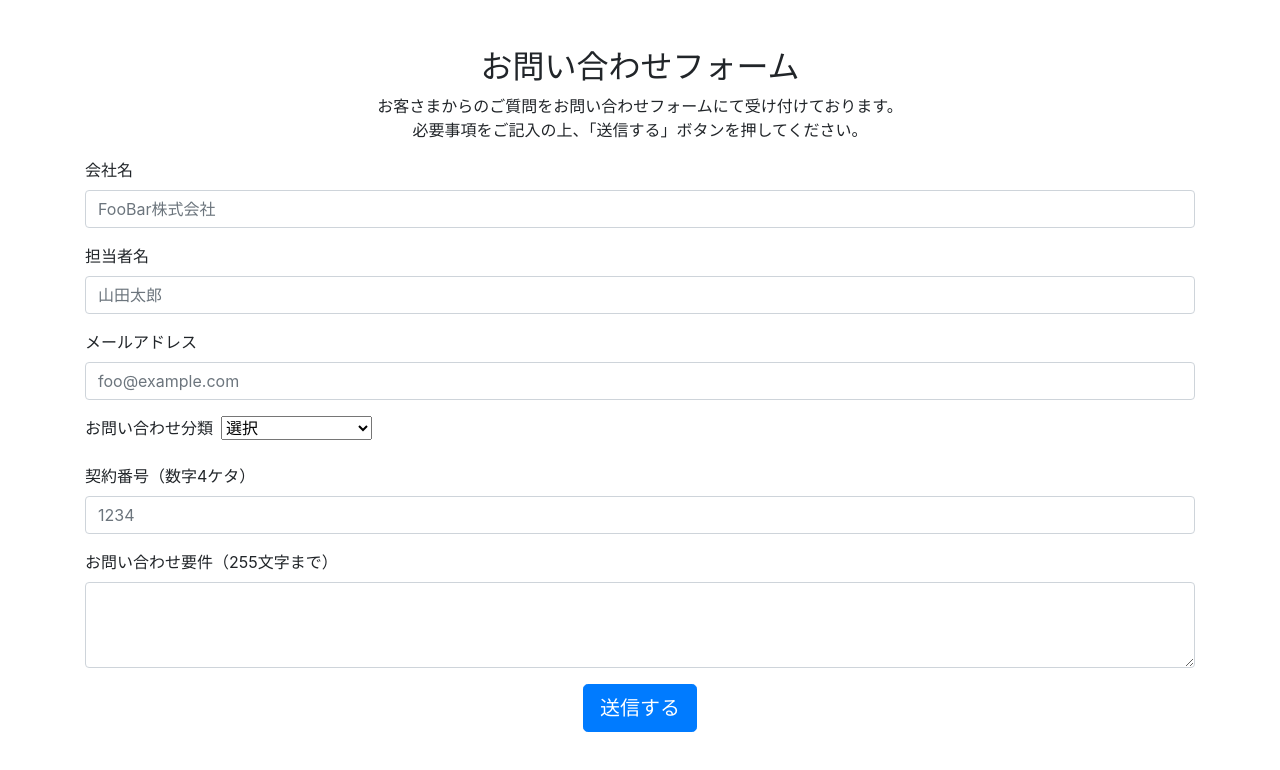
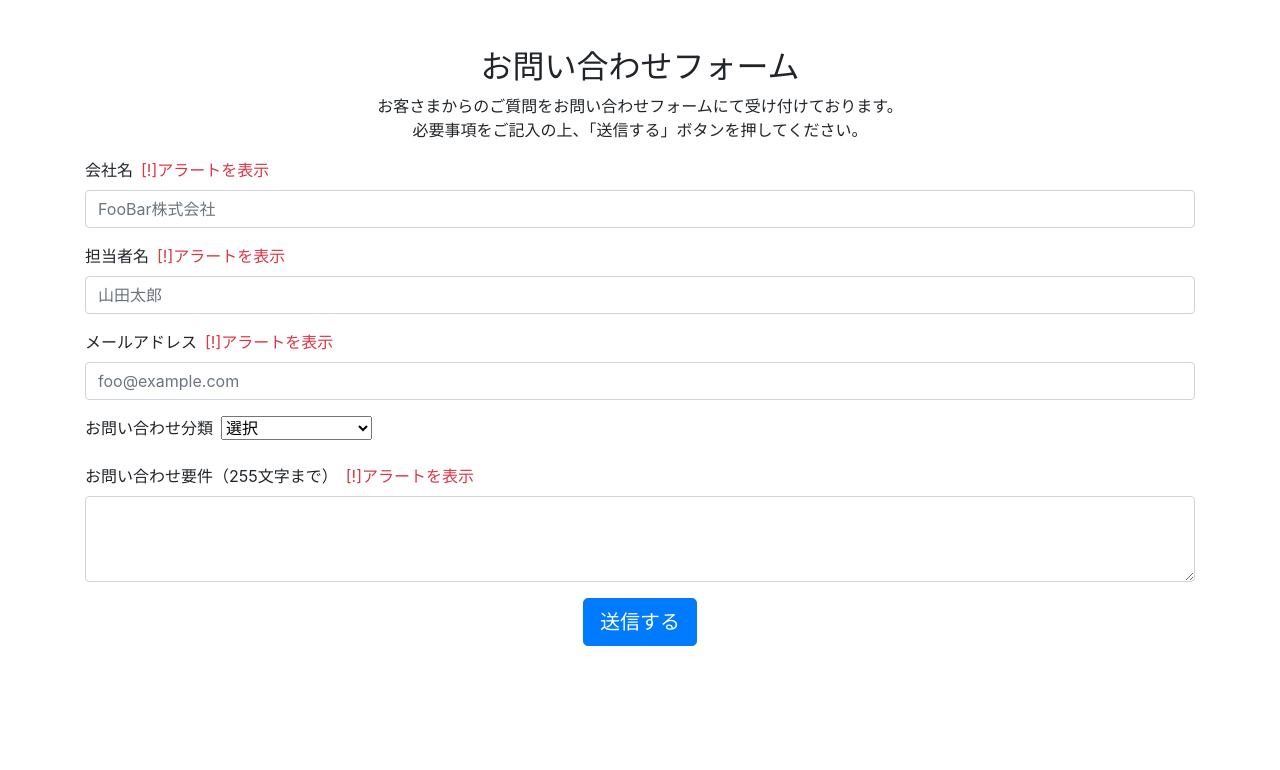
Before and after one commit to tanakanat/contact_page_sample_app, a Vue app: page / in a window 1280 px wide. Shown: the top 770 px of the page. Built offline with nearby package versions, Linux system fonts and the light colour scheme.

Commit message:
項目ごとのアラートUIの追加など

```diff
--- a/src/components/Contact.vue
+++ b/src/components/Contact.vue
@@ -9,6 +9,7 @@
         </span>
       </div>
 
+      <transition>
         <div
           v-if="!isFormValid"
           class="mb-3 py-2 text-center alert-danger rounded"
@@ -18,9 +19,11 @@
             下記について再度ご確認のうえ、修正してください。
           </span>
         </div>
+      </transition>
 
       <div class="mb-3">
         <label for="conpanyName" class="form-label">会社名</label>
+        <span class="ml-2 text-danger rounded">[!]アラートを表示</span>
         <input
           type="text"
           class="form-control"
@@ -33,6 +36,7 @@
 
       <div class="mb-3">
         <label for="contactPersonName" class="form-label">担当者名</label>
+        <span class="ml-2 text-danger rounded">[!]アラートを表示</span>
         <input
           type="text"
           class="form-control"
@@ -45,6 +49,7 @@
 
       <div class="mb-3">
         <label for="mail" class="form-label">メールアドレス</label>
+        <span class="ml-2 text-danger rounded">[!]アラートを表示</span>
         <input
           type="email"
           class="form-control"
@@ -71,10 +76,12 @@
         </select>
       </div>
 
-      <div class="mb-3">
+      <transition>
+        <div v-if="isSelectedMaintenanceInfo" class="mb-3">
           <label for="contractNumber" class="form-label"
             >契約番号（数字4ケタ）</label
           >
+          <span class="ml-2 text-danger rounded">[!]アラートを表示</span>
           <input
             type="text"
             class="form-control"
@@ -84,11 +91,13 @@
             @input="changeContractNumber"
           />
         </div>
+      </transition>
 
       <div class="mb-3">
         <label for="content" class="form-label"
           >お問い合わせ要件（255文字まで）</label
         >
+        <span class="ml-2 text-danger rounded">[!]アラートを表示</span>
         <textarea
           class="form-control"
           id="content"
@@ -121,6 +130,11 @@ export default {
       isFormValid: true,
     };
   },
+  computed: {
+    isSelectedMaintenanceInfo() {
+      return this.category === "maintenanceInfo";
+    },
+  },
   methods: {
     changeConpanyName(ev) {
       this.conpanyName = ev.target.value;
@@ -151,4 +165,25 @@ export default {
 </script>
 
 <style scoped>
+/* アニメーション中のスタイル */
+.v-leave-active,
+.v-enter-active {
+  transition: opacity 0.2s;
+}
+
+/* 表示アニメーション */
+.v-enter {
+  opacity: 0;
+}
+.v-enter-to {
+  opacity: 1;
+}
+
+/* 非表示アニメーション */
+.v-leave {
+  opacity: 1;
+}
+.v-leave-to {
+  opacity: 0;
+}
 </style>
```
Lines whose indentation alone changed are shown as unchanged.
